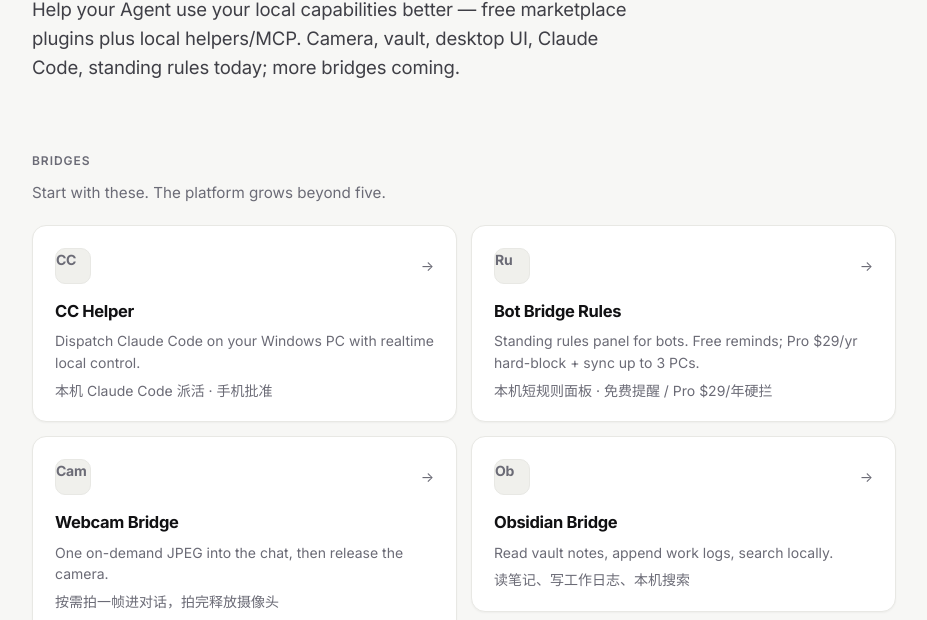
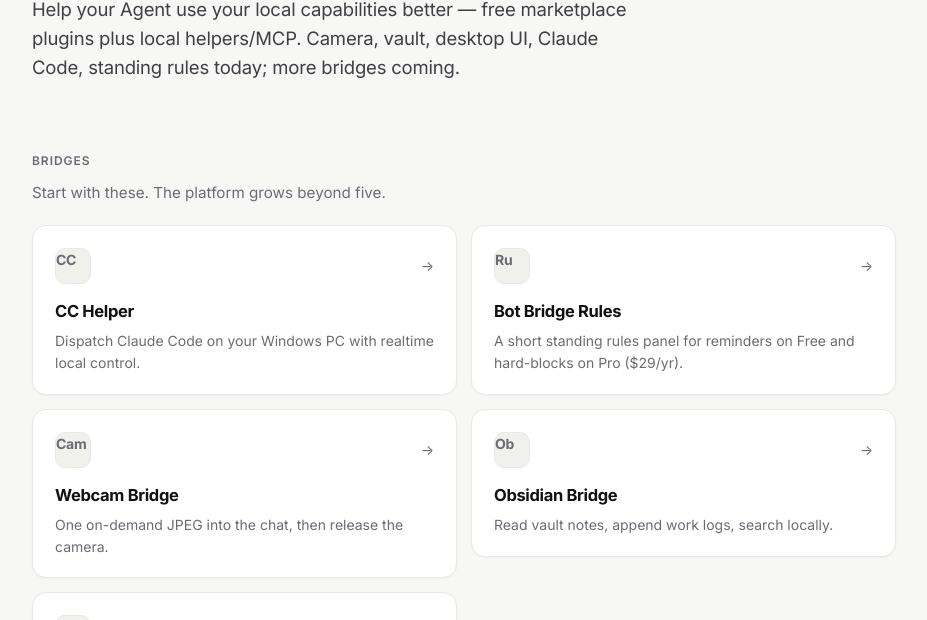
Before and after one commit to 1019666077-bit/botbridge, a website: page index.html in a window 1280 px wide. Shown: the part 327-947 px from the top of the page, without its empty margins (176-1103 px from the left). Drawn offline with Linux system fonts and the light colour scheme.

Commit message:
Homepage Rules card: DeepSeek copy; section grows beyond five
Apply bilingual-ready EN pitch for Bot Bridge Rules product card
and bump Bridges section-note from four to five.

```diff
--- a/index.html
+++ b/index.html
@@ -51,7 +51,6 @@
             <div>
               <strong>CC Helper</strong>
               <span>Dispatch Claude Code on your Windows PC with realtime local control.</span>
-              <span class="zh-gloss" style="display:block;margin:6px 0 0">本机 Claude Code 派活 · 手机批准</span>
             </div>
           </a>
         </li>
@@ -63,8 +62,7 @@
             </div>
             <div>
               <strong>Bot Bridge Rules</strong>
-              <span>Standing rules panel for bots. Free reminds; Pro $29/yr hard-block + sync up to 3 PCs.</span>
-              <span class="zh-gloss" style="display:block;margin:6px 0 0">本机短规则面板 · 免费提醒 / Pro $29/年硬拦</span>
+              <span>A short standing rules panel for reminders on Free and hard-blocks on Pro ($29/yr).</span>
             </div>
           </a>
         </li>
@@ -77,7 +75,6 @@
             <div>
               <strong>Webcam Bridge</strong>
               <span>One on-demand JPEG into the chat, then release the camera.</span>
-              <span class="zh-gloss" style="display:block;margin:6px 0 0">按需拍一帧进对话，拍完释放摄像头</span>
             </div>
           </a>
         </li>
@@ -90,7 +87,6 @@
             <div>
               <strong>Obsidian Bridge</strong>
               <span>Read vault notes, append work logs, search locally.</span>
-              <span class="zh-gloss" style="display:block;margin:6px 0 0">读笔记、写工作日志、本机搜索</span>
             </div>
           </a>
         </li>
@@ -103,7 +99,6 @@
             <div>
               <strong>App Bridge</strong>
               <span>List windows, read UI text, screenshot on Windows.</span>
-              <span class="zh-gloss" style="display:block;margin:6px 0 0">列窗口、读界面文字、截图</span>
             </div>
           </a>
         </li>
```
